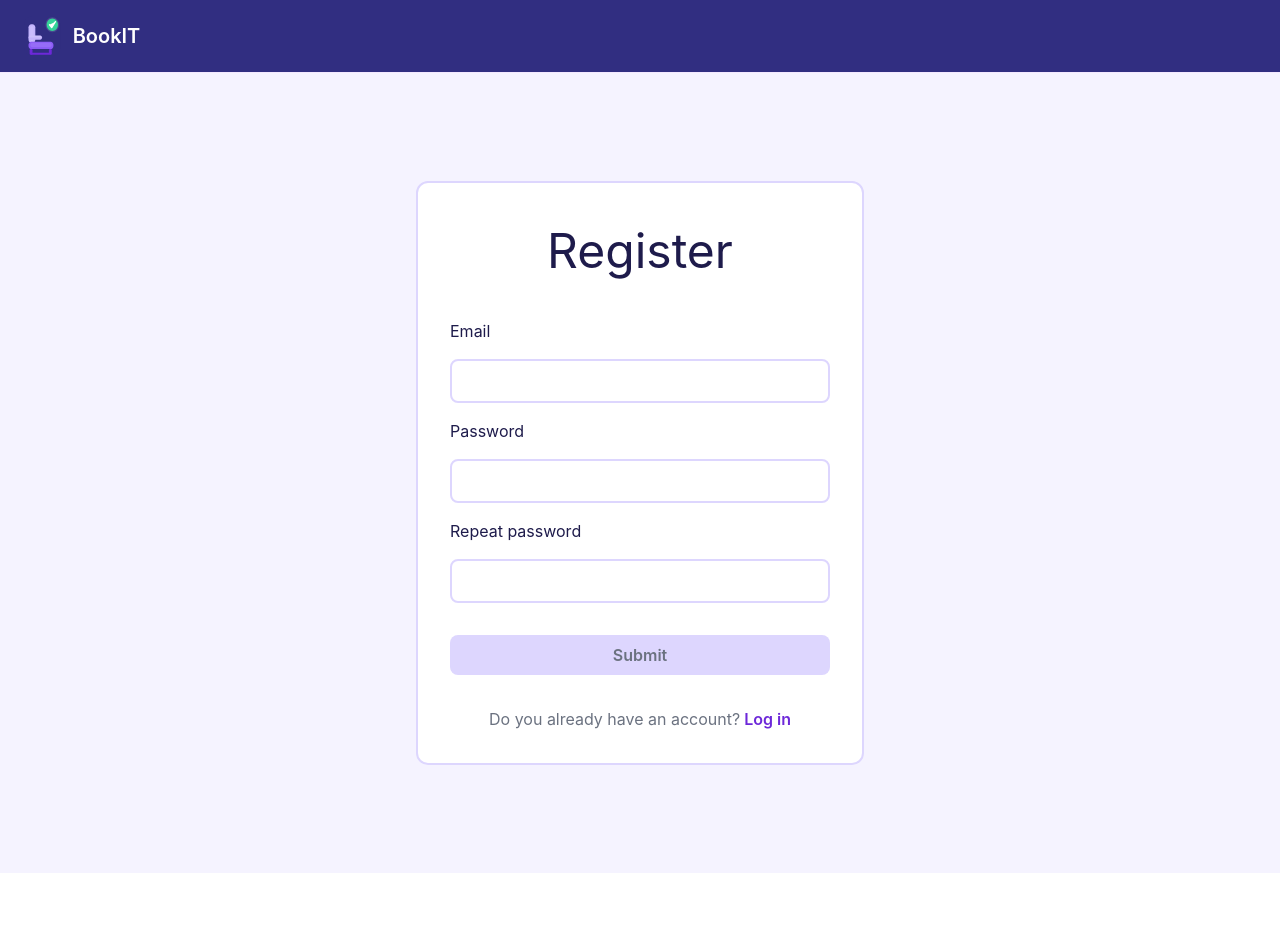
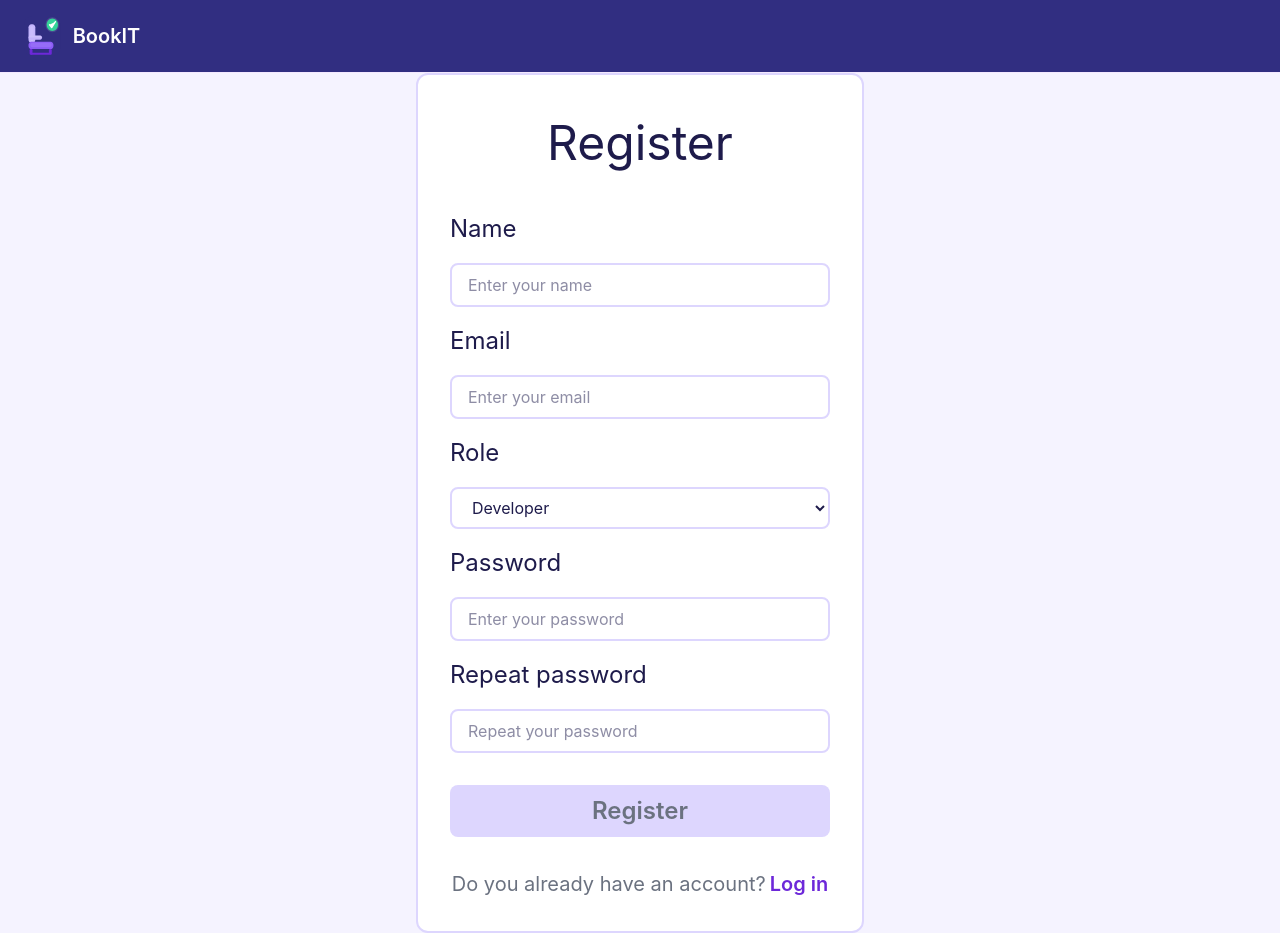
Before and after one commit to Edward11-boop/ITSSProject2026, a React (Vite) app: page /signup in a window 1280 px wide. Before the commit the page ends 873 px from the top, so only its background shows below. Built offline with nearby package versions, Linux system fonts and the light colour scheme; the HTML template or start-up script is replaced by a standard one.

Commit message:
Added AI assistant icon on each map

```diff
--- a/src/pages/Login.tsx
+++ b/src/pages/Login.tsx
@@ -1,188 +1,176 @@
-import { useState, type Dispatch, type SetStateAction } from 'react'
-import { Link, useNavigate } from 'react-router-dom'
+import {
+  useState,
+  type ChangeEvent,
+  type FormEvent,
+  type Dispatch,
+  type SetStateAction,
+} from "react"
+import { Link, useNavigate } from "react-router-dom"
 
 type LoginProps = {
   setIsLoggedIn?: Dispatch<SetStateAction<boolean>>
 }
 
-const Register = (_props: LoginProps) => {
+const Login = ({ setIsLoggedIn }: LoginProps) => {
   const navigate = useNavigate()
 
   const [formData, setFormData] = useState({
-    name: '',
-    email: '',
-    password: '',
-    repeatPassword: '',
-    role: 'DEV',
+    email: "",
+    password: "",
   })
 
   const [loading, setLoading] = useState(false)
-  const [error, setError] = useState('')
+  const [error, setError] = useState("")
 
-  const handleChange = (e) => {
+  const handleChange = (
+    e: ChangeEvent<HTMLInputElement>,
+  ) => {
     const { name, value } = e.target
 
     setFormData((previousData) => ({
       ...previousData,
       [name]: value,
     }))
+
+    setError("")
   }
 
-  const handleSubmit = async (e) => {
+  const handleSubmit = async (
+    e: FormEvent<HTMLFormElement>,
+  ) => {
     e.preventDefault()
 
-    if (formData.password !== formData.repeatPassword) {
-      setError('Passwords do not match!')
-      return
-    }
-
-    setError('')
+    setError("")
     setLoading(true)
 
     try {
-      // Creăm contul
-      const registerResponse = await fetch('http://localhost:8080/register', {
-        method: 'POST',
-        credentials: 'include',
-        headers: { 'Content-Type': 'application/json' },
-        body: JSON.stringify({
-          name: formData.name,
-          email: formData.email,
-          password: formData.password,
-          role: formData.role,
-        }),
-      })
+      const loginResponse = await fetch(
+        "http://localhost:8080/login",
+        {
+          method: "POST",
+          credentials: "include",
+          headers: {
+            "Content-Type": "application/json",
+          },
+          body: JSON.stringify({
+            email: formData.email.trim(),
+            password: formData.password,
+          }),
+        },
+      )
 
-      if (!registerResponse.ok) {
-        const message = await registerResponse.text()
-        setError(message)
+      if (!loginResponse.ok) {
+        const message = await loginResponse.text()
+
+        setError(
+          message ||
+            "Emailul sau parola introduse nu sunt corecte.",
+        )
         return
       }
 
-      // Contul e nou (firstLog: true) -> mergem obligatoriu la change-password.
-      // Trimitem emailul + parola temporară mai departe, ca userul să nu le retasteze.
-      // (nu facem login aici — backend-ul refuză intenționat login-ul cât timp
-      // parola nu a fost schimbată, exact cum ar trebui)
-      navigate('/change-password', {
-        state: { email: formData.email, oldPassword: formData.password },
-      })
-    } catch (err) {
-      setError('Nu am putut contacta serverul. Încearcă din nou.')
+      setIsLoggedIn?.(true)
+      navigate("/dashboard")
+    } catch {
+      setError(
+        "Nu am putut contacta serverul. Încearcă din nou.",
+      )
     } finally {
       setLoading(false)
     }
   }
 
+  const isValidEmail =
+    /^[^\s@]+@[^\s@]+\.[^\s@]+$/.test(
+      formData.email.trim(),
+    )
+
   const isInactive =
-    formData.name.trim() === '' ||
-    formData.email.trim() === '' ||
-    !(
-      formData.email.includes('@') &&
-      (formData.email.includes('.com') || formData.email.includes('.eu'))
-    ) ||
-    formData.password === '' ||
-    formData.repeatPassword === ''
+    !isValidEmail ||
+    formData.password === "" ||
+    loading
 
   return (
-    <div className="min-h-screen flex items-center justify-center bg-[#F5F3FF]">
+    <div className="flex min-h-screen items-center justify-center bg-[#F5F3FF]">
       <form
         onSubmit={handleSubmit}
         className="flex w-full max-w-md flex-col gap-4 rounded-xl border-2 border-[#DDD6FE] bg-white p-8 text-[#1E1B4B]"
       >
         <h1 className="mb-4 text-center text-[48px]">
-          Register
+          Log in
         </h1>
 
-        <label htmlFor="name" className="text-24">
-          Name
-        </label>
-        <input
-          id="name"
-          name="name"
-          type="text"
-          value={formData.name}
-          onChange={handleChange}
-          required
-          className="w-full rounded-lg border-2 border-[#DDD6FE] px-4 py-2 focus:outline-none"
-        />
-
-        <label htmlFor="email" className="text-24">
+        <label
+          htmlFor="email"
+          className="text-[24px]"
+        >
           Email
         </label>
+
         <input
           id="email"
           name="email"
           type="email"
+          placeholder="Enter your email"
           value={formData.email}
           onChange={handleChange}
           required
-          className="w-full rounded-lg border-2 border-[#DDD6FE] px-4 py-2 focus:outline-none"
+          className="w-full rounded-lg border-2 border-[#DDD6FE] px-4 py-2 focus:border-[#6D28D9] focus:outline-none"
         />
 
-        <label htmlFor="role" className="text-24">
-          Role
-        </label>
-        <select
-          id="role"
-          name="role"
-          value={formData.role}
-          onChange={handleChange}
-          required
-          className="w-full rounded-lg border-2 border-[#DDD6FE] px-4 py-2 focus:outline-none bg-white"
+        <label
+          htmlFor="password"
+          className="text-[24px]"
         >
-          <option value="DEV">Developer</option>
-          <option value="PM">Project Manager</option>
-          <option value="MANAGER">Manager</option>
-          <option value="CEO">CEO</option>
-        </select>
-
-        <label htmlFor="password" className="text-24">
           Password
         </label>
+
         <input
           id="password"
           name="password"
           type="password"
+          placeholder="Enter your password"
           value={formData.password}
           onChange={handleChange}
           required
-          className="w-full rounded-lg border-2 border-[#DDD6FE] px-4 py-2 focus:outline-none"
-        />
-
-        <label htmlFor="repeatPassword" className="text-24">
-          Repeat password
-        </label>
-        <input
-          id="repeatPassword"
-          name="repeatPassword"
-          type="password"
-          value={formData.repeatPassword}
-          onChange={handleChange}
-          required
-          className="w-full rounded-lg border-2 border-[#DDD6FE] px-4 py-2 focus:outline-none"
+          className="w-full rounded-lg border-2 border-[#DDD6FE] px-4 py-2 focus:border-[#6D28D9] focus:outline-none"
         />
 
         {error && (
-          <p className="text-red-600">
+          <p className="text-sm text-red-600">
             {error}
           </p>
         )}
 
         <button
           type="submit"
-          disabled={isInactive || loading}
-          className={`mt-4 rounded-lg p-2 text-24 font-semibold transition-colors ${isInactive || loading
-            ? 'cursor-not-allowed bg-[#DDD6FE] text-[#6B7280]'
-            : 'bg-[#6D28D9] hover:bg-[#5B21B6] text-white'
-            }`}
+          disabled={isInactive}
+          className={`mt-4 rounded-lg p-2 text-[24px] font-semibold transition-colors ${
+            isInactive
+              ? "cursor-not-allowed bg-[#DDD6FE] text-[#6B7280]"
+              : "bg-[#6D28D9] text-white hover:bg-[#5B21B6]"
+          }`}
         >
-          {loading ? 'Submitting...' : 'Submit'}
+          {loading ? "Logging in..." : "Log in"}
         </button>
 
-        <p className="text-center text-20 text-[#6B7280] mt-4">
-          Do you already have an account?
-          <Link to="/login" className="text-[#6D28D9] font-semibold ml-1">
-            Log in
+        <p className="mt-4 text-center text-[20px] text-[#6B7280]">
+          Don't have an account?
+          <Link
+            to="/signup"
+            className="ml-1 font-semibold text-[#6D28D9]"
+          >
+            Register
+          </Link>
+        </p>
+
+        <p className="mt-4 text-center text-[20px] text-[#6B7280]">
+          Did you forget your password?
+          <Link
+            to="/forgot-password"
+            className="ml-1 font-semibold text-[#6D28D9]"
+          >
+            Reset it
           </Link>
         </p>
       </form>
@@ -190,4 +178,4 @@ const Register = (_props: LoginProps) => {
   )
 }
 
-export default Register
+export default Login
--- a/src/pages/Register.tsx
+++ b/src/pages/Register.tsx
@@ -1,61 +1,112 @@
-import { useState } from 'react'
-import { Link } from 'react-router-dom'
+import {
+  useState,
+  type ChangeEvent,
+  type FormEvent,
+  type Dispatch,
+  type SetStateAction,
+} from "react"
+import { Link, useNavigate } from "react-router-dom"
 
-const Register = () => {
+type RegisterProps = {
+  setIsLoggedIn?: Dispatch<SetStateAction<boolean>>
+}
+
+const Register = (_props: RegisterProps) => {
+  const navigate = useNavigate()
+
   const [formData, setFormData] = useState({
-    email: '',
-    password: '',
-    repeatPassword: '',
+    name: "",
+    email: "",
+    password: "",
+    repeatPassword: "",
+    role: "DEV",
   })
 
   const [loading, setLoading] = useState(false)
-  const [error, setError] = useState('')
+  const [error, setError] = useState("")
 
-
-  const handleChange = (e) => {
+  const handleChange = (
+    e: ChangeEvent<HTMLInputElement | HTMLSelectElement>,
+  ) => {
     const { name, value } = e.target
 
     setFormData((previousData) => ({
       ...previousData,
       [name]: value,
     }))
+
+    setError("")
   }
 
-
-  const handleSubmit = async (e) => {
+  const handleSubmit = async (
+    e: FormEvent<HTMLFormElement>,
+  ) => {
     e.preventDefault()
 
-
     if (formData.password !== formData.repeatPassword) {
-      setError('Passwords do not match!')
+      setError("Passwords do not match!")
       return
     }
 
-    setError('')
+    setError("")
     setLoading(true)
 
-    console.log("Datele trimise:", formData)
+    try {
+      const registerResponse = await fetch(
+        "http://localhost:8080/register",
+        {
+          method: "POST",
+          credentials: "include",
+          headers: {
+            "Content-Type": "application/json",
+          },
+          body: JSON.stringify({
+            name: formData.name.trim(),
+            email: formData.email.trim(),
+            password: formData.password,
+            role: formData.role,
+          }),
+        },
+      )
 
+      if (!registerResponse.ok) {
+        const message = await registerResponse.text()
 
-    setTimeout(() => {
+        setError(
+          message || "Registration could not be completed.",
+        )
+        return
+      }
+
+      navigate("/change-password", {
+        state: {
+          email: formData.email.trim(),
+          oldPassword: formData.password,
+        },
+      })
+    } catch {
+      setError(
+        "Nu am putut contacta serverul. Încearcă din nou.",
+      )
+    } finally {
       setLoading(false)
-
-    }, 1000)
+    }
   }
 
+  const isValidEmail =
+    /^[^\s@]+@[^\s@]+\.[^\s@]+$/.test(
+      formData.email.trim(),
+    )
 
   const isInactive =
-    formData.email.trim() === '' ||
-    !(
-      formData.email.includes('@') &&
-      (formData.email.includes('.com') || formData.email.includes('.eu'))
-    ) ||
-    formData.password === '' ||
-    formData.repeatPassword === ''
-
+    formData.name.trim() === "" ||
+    !isValidEmail ||
+    formData.password === "" ||
+    formData.repeatPassword === "" ||
+    loading
 
   return (
-    <div className="min-h-screen flex items-center justify-center bg-[#F5F3FF]">
+    <div className="flex min-h-screen items-center justify-center bg-[#F5F3FF] px-4">
       <form
         onSubmit={handleSubmit}
         className="flex w-full max-w-md flex-col gap-4 rounded-xl border-2 border-[#DDD6FE] bg-white p-8 text-[#1E1B4B]"
@@ -64,66 +115,124 @@ const Register = () => {
           Register
         </h1>
 
-        <label htmlFor="email" className="text-24">
+        <label
+          htmlFor="name"
+          className="text-[24px]"
+        >
+          Name
+        </label>
+
+        <input
+          id="name"
+          name="name"
+          type="text"
+          placeholder="Enter your name"
+          value={formData.name}
+          onChange={handleChange}
+          required
+          className="w-full rounded-lg border-2 border-[#DDD6FE] px-4 py-2 focus:border-[#6D28D9] focus:outline-none"
+        />
+
+        <label
+          htmlFor="email"
+          className="text-[24px]"
+        >
           Email
         </label>
+
         <input
           id="email"
           name="email"
           type="email"
+          placeholder="Enter your email"
           value={formData.email}
           onChange={handleChange}
           required
-          className="w-full rounded-lg border-2 border-[#DDD6FE] px-4 py-2 focus:outline-none"
+          className="w-full rounded-lg border-2 border-[#DDD6FE] px-4 py-2 focus:border-[#6D28D9] focus:outline-none"
         />
 
-        <label htmlFor="password" className="text-24">
+        <label
+          htmlFor="role"
+          className="text-[24px]"
+        >
+          Role
+        </label>
+
+        <select
+          id="role"
+          name="role"
+          value={formData.role}
+          onChange={handleChange}
+          required
+          className="w-full rounded-lg border-2 border-[#DDD6FE] bg-white px-4 py-2 focus:border-[#6D28D9] focus:outline-none"
+        >
+          <option value="DEV">Developer</option>
+          <option value="PM">Project Manager</option>
+          <option value="MANAGER">Manager</option>
+          <option value="CEO">CEO</option>
+        </select>
+
+        <label
+          htmlFor="password"
+          className="text-[24px]"
+        >
           Password
         </label>
+
         <input
           id="password"
           name="password"
           type="password"
+          placeholder="Enter your password"
           value={formData.password}
           onChange={handleChange}
           required
-          className="w-full rounded-lg border-2 border-[#DDD6FE] px-4 py-2 focus:outline-none"
+          className="w-full rounded-lg border-2 border-[#DDD6FE] px-4 py-2 focus:border-[#6D28D9] focus:outline-none"
         />
 
-        <label htmlFor="repeatPassword" className="text-24">
+        <label
+          htmlFor="repeatPassword"
+          className="text-[24px]"
+        >
           Repeat password
         </label>
+
         <input
           id="repeatPassword"
           name="repeatPassword"
           type="password"
+          placeholder="Repeat your password"
           value={formData.repeatPassword}
           onChange={handleChange}
           required
-          className="w-full rounded-lg border-2 border-[#DDD6FE] px-4 py-2 focus:outline-none"
+          className="w-full rounded-lg border-2 border-[#DDD6FE] px-4 py-2 focus:border-[#6D28D9] focus:outline-none"
         />
 
-
         {error && (
-          <p className="text-red-600">
+          <p className="text-sm text-red-600">
             {error}
           </p>
         )}
 
         <button
           type="submit"
-          disabled={isInactive || loading}
-          className={`mt-4 rounded-lg p-2 text-24 font-semibold transition-colors ${isInactive || loading
-              ? 'cursor-not-allowed bg-[#DDD6FE] text-[#6B7280]'
-              : 'bg-[#6D28D9] hover:bg-[#5B21B6] text-white'
-            }`}
+          disabled={isInactive}
+          className={`mt-4 rounded-lg p-2 text-[24px] font-semibold transition-colors ${
+            isInactive
+              ? "cursor-not-allowed bg-[#DDD6FE] text-[#6B7280]"
+              : "bg-[#6D28D9] text-white hover:bg-[#5B21B6]"
+          }`}
         >
-          {loading ? 'Submitting...' : 'Submit'}
+          {loading ? "Submitting..." : "Register"}
         </button>
 
-        <p className="text-center text-20 text-[#6B7280] mt-4">
+        <p className="mt-4 text-center text-[20px] text-[#6B7280]">
           Do you already have an account?
-          <Link to="/login" className="text-[#6D28D9] font-semibold ml-1">
+
+          <Link
+            to="/login"
+            className="ml-1 font-semibold text-[#6D28D9] hover:underline"
+          >
             Log in
           </Link>
         </p>
```
